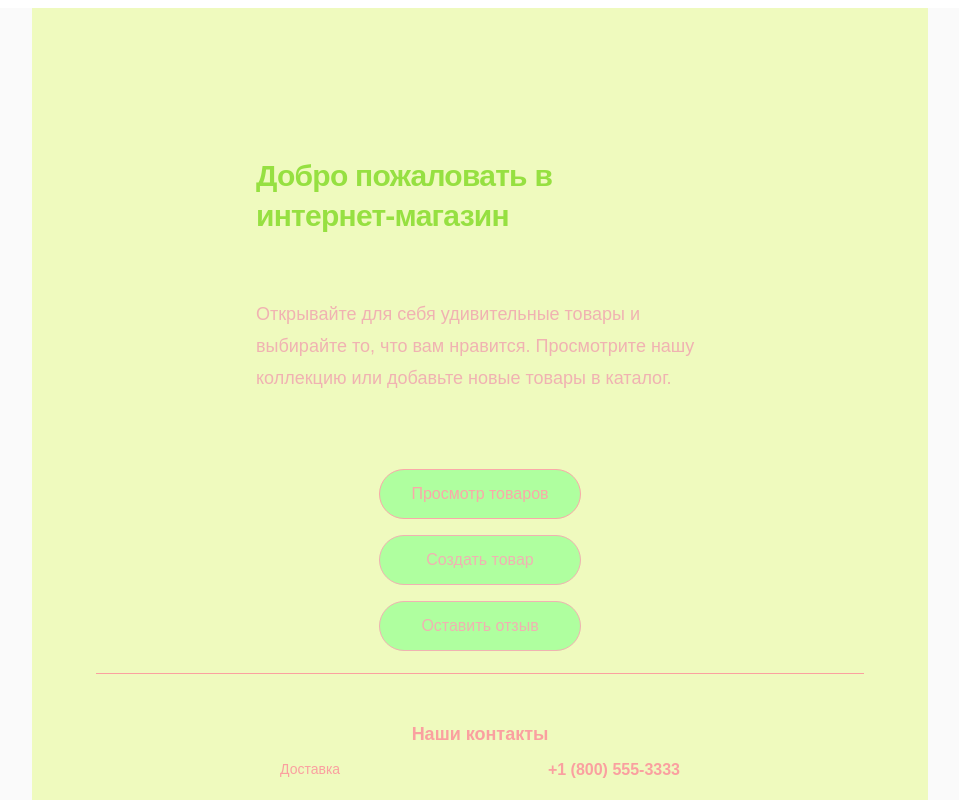
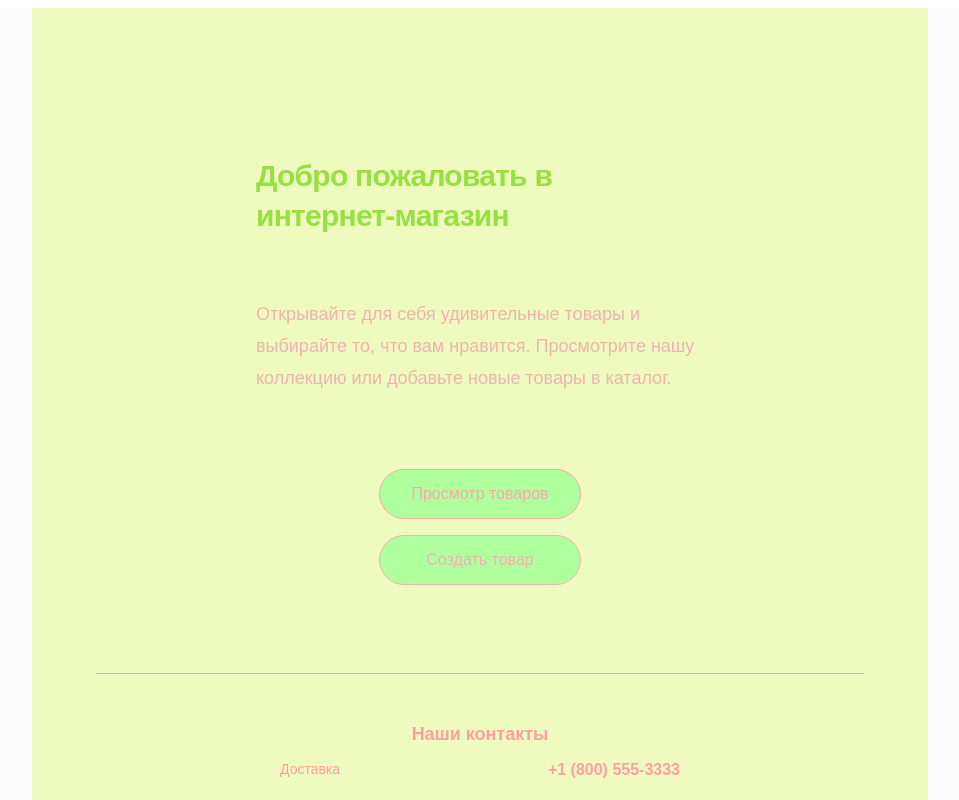
Before and after one commit to Alex135135/ecosistems, a Next.js app: page / in a window 1280 px wide. Shown: the top 800 px of the page, without its empty margins (160-1119 px from the left). Built offline with nearby package versions, Linux system fonts and the light colour scheme.

Commit message:
delete functional

```diff
--- a/src/app/page.tsx
+++ b/src/app/page.tsx
@@ -46,12 +46,7 @@ export default function Home() {
           >
             Создать товар
           </Link>
-          <Link
-            href={withBasePath("/")}
-            className={styles.tertiaryButton}
-          >
-            Оставить отзыв
-          </Link>
+
         </div>
 
         <footer className={styles.footer}>
```
